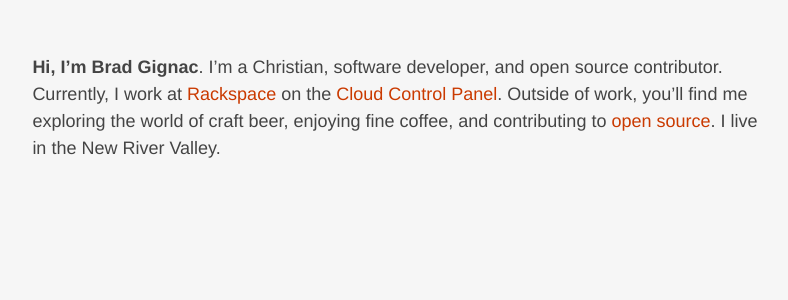
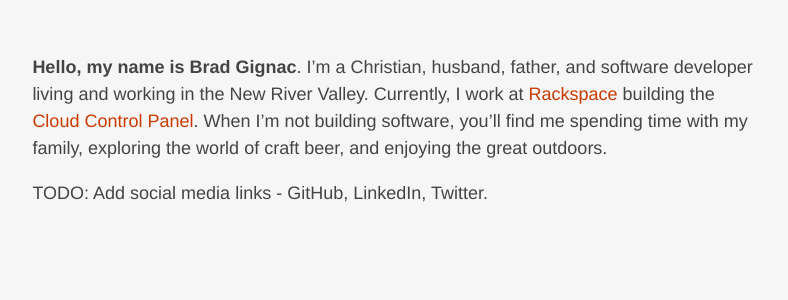
Before and after one commit to bradgignac/bradgignac.github.io, a Jekyll site: the page built from index.md, in a window 1280 px wide. Shown: the top 300 px of the page, without its empty margins (242-1030 px from the left). Built offline with Jekyll 4.4.1, drawn with Linux system fonts in a browser that asks for light colours.

Commit message:
Re-vamp landing page content.

```diff
--- a/_layouts/base.html
+++ b/_layouts/base.html
@@ -12,7 +12,9 @@
   <link rel="stylesheet" href="/assets/stylesheets/site.css">
 </head>
 <body>
-  {{content}}
+  <div class="layout-wrapper">
+    {{content}}
+  </div>
 
   <script>
     (function(i,s,o,g,r,a,m){i['GoogleAnalyticsObject']=r;i[r]=i[r]||function(){
--- a/_layouts/landing.html
+++ b/_layouts/landing.html
@@ -2,7 +2,6 @@
 layout: base
 ---
 
-<div class="layout-wrapper">
 <section class="layout-content">
   {{content}}
   {% if site.posts.size > 0 %}
@@ -17,4 +16,3 @@ layout: base
   </ul>
   {% endif %}
 </section>
-</div>
--- a/_layouts/post.html
+++ b/_layouts/post.html
@@ -2,7 +2,6 @@
 layout: base
 ---
 
-<div class="layout-wrapper">
 <header class="layout-header">
   <div class="layout-inner">
     <a href="#">&laquo; Back to Blog</a>
@@ -24,4 +23,3 @@ layout: base
     Footer
   </div>
 </footer>
-</div>
--- a/index.md
+++ b/index.md
@@ -3,8 +3,10 @@ layout: landing
 title: Brad Gignac
 ---
 
-**Hi, I'm Brad Gignac**. I'm a Christian, software developer, and open source
-contributor. Currently, I work at [Rackspace](http://www.rackspace.com) on the
-[Cloud Control Panel](https://mycloud.rackspace.com). Outside of work, you'll
-find me exploring the world of craft beer, enjoying fine coffee, and contributing
-to [open source](https://github.com/bradgignac). I live in the New River Valley.
+**Hello, my name is Brad Gignac**. I'm a Christian, husband, father, and software
+developer living and working in the New River Valley. Currently, I work at
+[Rackspace](https://www.rackspace.com) building the [Cloud Control Panel](https://mycloud.rackspace.com).
+When I'm not building software, you'll find me spending time with my family,
+exploring the world of craft beer, and enjoying the great outdoors.
+
+TODO: Add social media links - GitHub, LinkedIn, Twitter.
```
Lines whose indentation alone changed are shown as unchanged.
